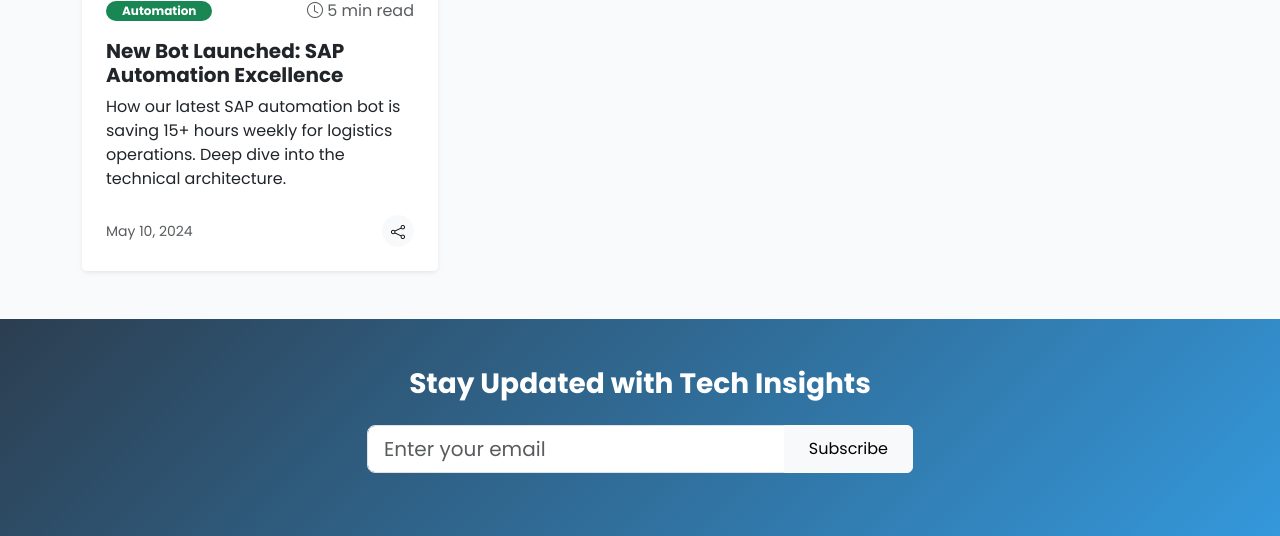
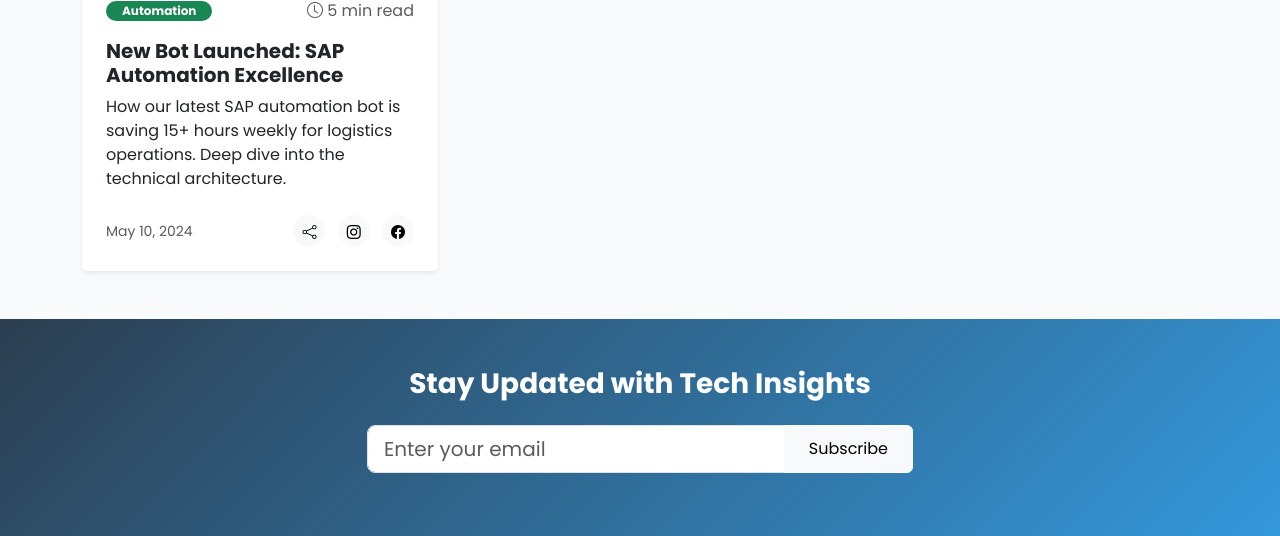
Before and after one commit to Dhyaarth0105/dhyaarth-website, a Django app: page /blog/ in a window 1280 px wide. Shown: the part 1235-1771 px from the top of the page. Run offline with Django 5.2, Linux system fonts and the light colour scheme; some libraries are stand-ins or nearby versions.

Commit message:
Update blog.html with new blog layout and features

```diff
--- a/main/templates/main/blog.html
+++ b/main/templates/main/blog.html
@@ -48,8 +48,10 @@
                                 <i class="bi bi-clock"></i> 8 min read
                             </span>
                             <div class="share-buttons ms-auto">
-                                <button class="btn btn-sm btn-outline-primary rounded-circle"><i class="bi bi-linkedin"></i></button>
-                                <button class="btn btn-sm btn-outline-info rounded-circle"><i class="bi bi-twitter"></i></button>
+                                <a class="btn btn-sm btn-outline-primary rounded-circle" href="https://www.linkedin.com/shareArticle?mini=true&url={{ request.build_absolute_uri }}" target="_blank" rel="noopener"><i class="bi bi-linkedin"></i></a>
+                                <a class="btn btn-sm btn-outline-info rounded-circle" href="https://twitter.com/intent/tweet?url={{ request.build_absolute_uri }}&text=The Future of RPA: AI-Powered Automation in 2024" target="_blank" rel="noopener"><i class="bi bi-twitter"></i></a>
+                                <a class="btn btn-sm btn-outline-danger rounded-circle" href="https://www.instagram.com/dhyaarth/" target="_blank" rel="noopener"><i class="bi bi-instagram"></i></a>
+                                <a class="btn btn-sm btn-outline-primary rounded-circle" href="https://www.facebook.com/profile.php?id=61578405938473" target="_blank" rel="noopener"><i class="bi bi-facebook"></i></a>
                             </div>
                         </div>
                     </div>
@@ -81,7 +83,9 @@
                         <div class="d-flex align-items-center">
                             <span class="text-muted small">May 10, 2024</span>
                             <div class="share-buttons ms-auto">
-                                <button class="btn btn-sm btn-light rounded-circle"><i class="bi bi-share"></i></button>
+                                <a class="btn btn-sm btn-light rounded-circle" href="https://twitter.com/intent/tweet?url={{ request.build_absolute_uri }}&text=New Bot Launched: SAP Automation Excellence" target="_blank" rel="noopener"><i class="bi bi-share"></i></a>
+                                <a class="btn btn-sm btn-light rounded-circle" href="https://www.instagram.com/dhyaarth/" target="_blank" rel="noopener"><i class="bi bi-instagram"></i></a>
+                                <a class="btn btn-sm btn-light rounded-circle" href="https://www.facebook.com/profile.php?id=61578405938473" target="_blank" rel="noopener"><i class="bi bi-facebook"></i></a>
                             </div>
                         </div>
                     </div>
```
